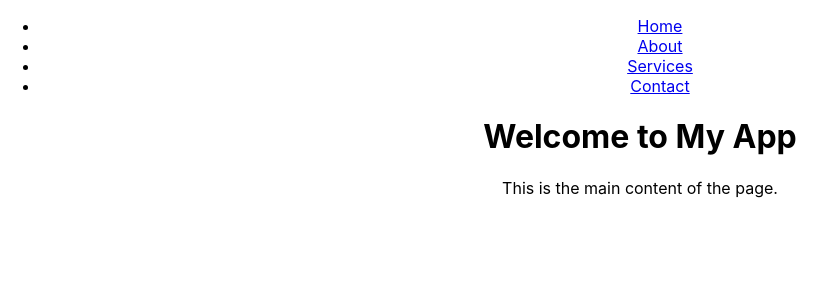
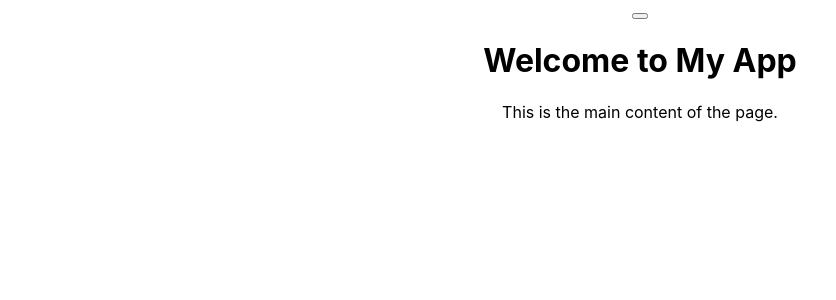
Before and after one commit to cain9209/my-app, a React (Create React App) app: page / in a window 1280 px wide. Shown: the top 300 px of the page, without its empty margins (0-836 px from the left). Built offline with nearby package versions, Linux system fonts and the light colour scheme.

Commit message:
learning to code with Emmet

```diff
--- a/src/App.js
+++ b/src/App.js
@@ -5,7 +5,7 @@ import './App.css';
 function App() {
   return (
     <div className="App">
-      <Navbar /> {/* Add the Header Component */}
+      <Navbar /> {/* Add the Navbar Component */}
       <main>
         <h1>Welcome to My App</h1>
         <p>This is the main content of the page.</p>
--- a/src/components/Navbar.jsx
+++ b/src/components/Navbar.jsx
@@ -2,16 +2,7 @@ import React from 'react';
 
 function Header() {
   return (
-    <header className="Header">
-      <nav className="Header-nav">
-        <ul className="Header-nav-list">
-          <li><a href="#home">Home</a></li>
-          <li><a href="#about">About</a></li>
-          <li><a href="#services">Services</a></li>
-          <li><a href="#contact">Contact</a></li>
-        </ul>
-      </nav>
-    </header>
+    <div className="Div"><button className="button-1"></button></div>
   );
 }
 
```
